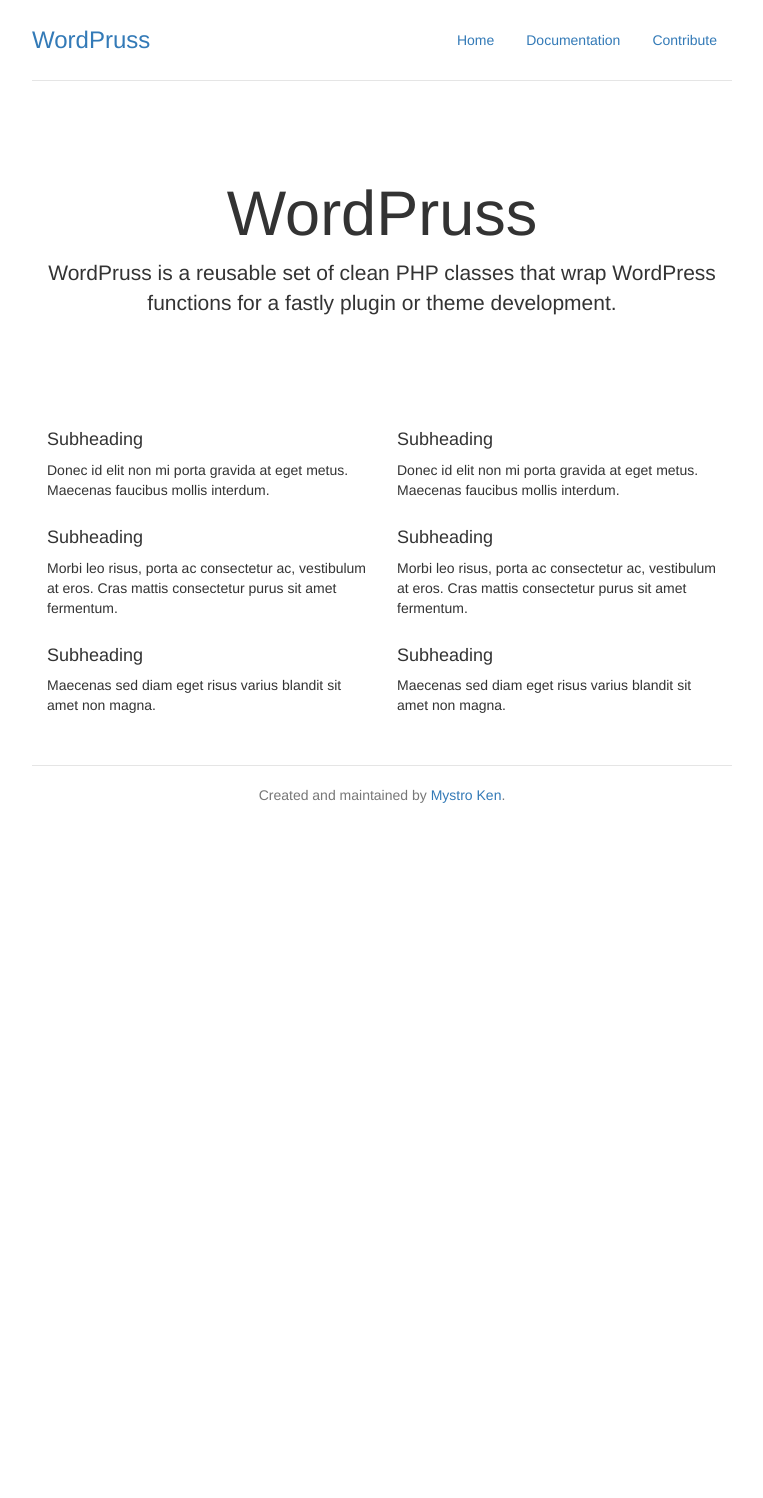
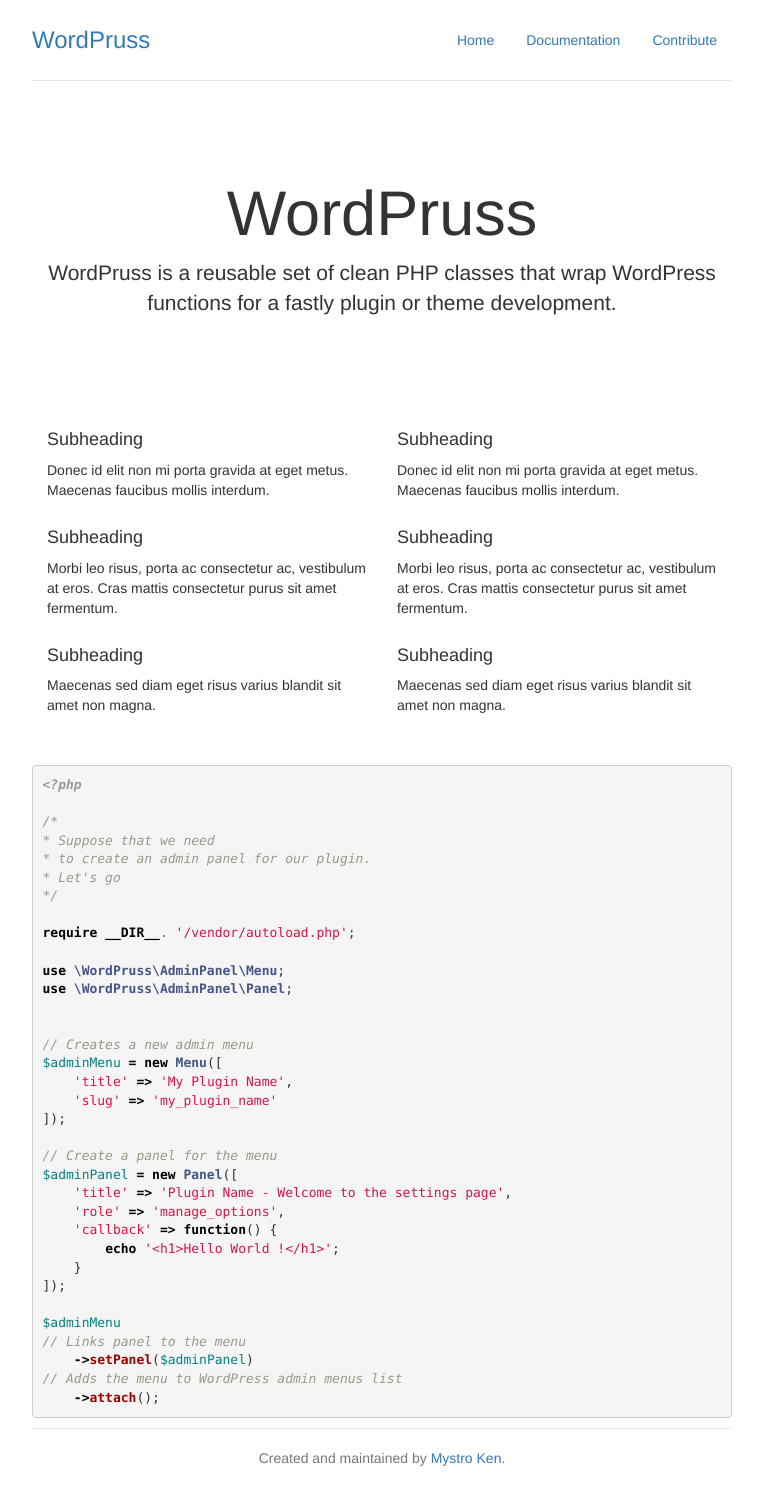
Before and after one commit to mystroken/wordpruss, a Jekyll site: the page built from index.html, in a window 1280 px wide. Shown: the whole page, without its empty margins (258-1021 px from the left). Built offline with Jekyll 4.4.1, drawn with Linux system fonts in a browser that asks for light colours; before the commit the page ends 900 px from its top, so only the background shows below that.

Commit message:
Add code highlighting

```diff
--- a/_config.yml
+++ b/_config.yml
@@ -7,3 +7,5 @@ sass:
 
 # Serving
 #baseurl: /wordpruss
+
+highlighter: rouge
--- a/_layouts/default.html
+++ b/_layouts/default.html
@@ -33,7 +33,7 @@
     {{ content }}
 
         <footer class="footer">
-            <p>Created and maintained by <a href="https://twitter.com/mystroken">Mystro Ken</a>.</p>
+            <p>Created and maintained by <a href="https://twitter.com/mystroken" target="_blank">Mystro Ken</a>.</p>
         </footer>
 
     </div> <!-- /container -->
--- /dev/null
+++ b/assets/css/_rouge-github.scss
@@ -0,0 +1,65 @@
+.highlight .hll { background-color: #ffffcc }
+.highlight  { background: #ffffff; }
+.highlight .c { color: #999988; font-style: italic } /* Comment */
+.highlight .err { color: #a61717; background-color: #e3d2d2 } /* Error */
+.highlight .k { color: #000000; font-weight: bold } /* Keyword */
+.highlight .o { color: #000000; font-weight: bold } /* Operator */
+.highlight .ch { color: #999988; font-style: italic } /* Comment.Hashbang */
+.highlight .cm { color: #999988; font-style: italic } /* Comment.Multiline */
+.highlight .cp { color: #999999; font-weight: bold; font-style: italic } /* Comment.Preproc */
+.highlight .cpf { color: #999988; font-style: italic } /* Comment.PreprocFile */
+.highlight .c1 { color: #999988; font-style: italic } /* Comment.Single */
+.highlight .cs { color: #999999; font-weight: bold; font-style: italic } /* Comment.Special */
+.highlight .gd { color: #000000; background-color: #ffdddd } /* Generic.Deleted */
+.highlight .ge { color: #000000; font-style: italic } /* Generic.Emph */
+.highlight .gr { color: #aa0000 } /* Generic.Error */
+.highlight .gh { color: #999999 } /* Generic.Heading */
+.highlight .gi { color: #000000; background-color: #ddffdd } /* Generic.Inserted */
+.highlight .go { color: #888888 } /* Generic.Output */
+.highlight .gp { color: #555555 } /* Generic.Prompt */
+.highlight .gs { font-weight: bold } /* Generic.Strong */
+.highlight .gu { color: #aaaaaa } /* Generic.Subheading */
+.highlight .gt { color: #aa0000 } /* Generic.Traceback */
+.highlight .kc { color: #000000; font-weight: bold } /* Keyword.Constant */
+.highlight .kd { color: #000000; font-weight: bold } /* Keyword.Declaration */
+.highlight .kn { color: #000000; font-weight: bold } /* Keyword.Namespace */
+.highlight .kp { color: #000000; font-weight: bold } /* Keyword.Pseudo */
+.highlight .kr { color: #000000; font-weight: bold } /* Keyword.Reserved */
+.highlight .kt { color: #445588; font-weight: bold } /* Keyword.Type */
+.highlight .m { color: #009999 } /* Literal.Number */
+.highlight .s { color: #dd1144 } /* Literal.String */
+.highlight .na { color: #008080 } /* Name.Attribute */
+.highlight .nb { color: #0086B3 } /* Name.Builtin */
+.highlight .nc { color: #445588; font-weight: bold } /* Name.Class */
+.highlight .no { color: #008080 } /* Name.Constant */
+.highlight .nd { color: #3c5d5d; font-weight: bold } /* Name.Decorator */
+.highlight .ni { color: #800080 } /* Name.Entity */
+.highlight .ne { color: #990000; font-weight: bold } /* Name.Exception */
+.highlight .nf { color: #990000; font-weight: bold } /* Name.Function */
+.highlight .nl { color: #990000; font-weight: bold } /* Name.Label */
+.highlight .nn { color: #555555 } /* Name.Namespace */
+.highlight .nt { color: #000080 } /* Name.Tag */
+.highlight .nv { color: #008080 } /* Name.Variable */
+.highlight .ow { color: #000000; font-weight: bold } /* Operator.Word */
+.highlight .w { color: #bbbbbb } /* Text.Whitespace */
+.highlight .mb { color: #009999 } /* Literal.Number.Bin */
+.highlight .mf { color: #009999 } /* Literal.Number.Float */
+.highlight .mh { color: #009999 } /* Literal.Number.Hex */
+.highlight .mi { color: #009999 } /* Literal.Number.Integer */
+.highlight .mo { color: #009999 } /* Literal.Number.Oct */
+.highlight .sb { color: #dd1144 } /* Literal.String.Backtick */
+.highlight .sc { color: #dd1144 } /* Literal.String.Char */
+.highlight .sd { color: #dd1144 } /* Literal.String.Doc */
+.highlight .s2 { color: #dd1144 } /* Literal.String.Double */
+.highlight .se { color: #dd1144 } /* Literal.String.Escape */
+.highlight .sh { color: #dd1144 } /* Literal.String.Heredoc */
+.highlight .si { color: #dd1144 } /* Literal.String.Interpol */
+.highlight .sx { color: #dd1144 } /* Literal.String.Other */
+.highlight .sr { color: #009926 } /* Literal.String.Regex */
+.highlight .s1 { color: #dd1144 } /* Literal.String.Single */
+.highlight .ss { color: #990073 } /* Literal.String.Symbol */
+.highlight .bp { color: #999999 } /* Name.Builtin.Pseudo */
+.highlight .vc { color: #008080 } /* Name.Variable.Class */
+.highlight .vg { color: #008080 } /* Name.Variable.Global */
+.highlight .vi { color: #008080 } /* Name.Variable.Instance */
+.highlight .il { color: #009999 } /* Literal.Number.Integer.Long */
--- a/assets/css/style.scss
+++ b/assets/css/style.scss
@@ -59,3 +59,4 @@
 
 // Customizing
 @import "custom";
+@import "rouge-github";
--- a/index.html
+++ b/index.html
@@ -33,3 +33,42 @@ title: WordPruss
          <p>Maecenas sed diam eget risus varius blandit sit amet non magna.</p>
        </div>
      </div>
+
+
+{% highlight php %}
+<?php
+
+/*
+* Suppose that we need
+* to create an admin panel for our plugin.
+* Let's go
+*/
+
+require __DIR__. '/vendor/autoload.php';
+
+use \WordPruss\AdminPanel\Menu;
+use \WordPruss\AdminPanel\Panel;
+
+
+// Creates a new admin menu
+$adminMenu = new Menu([
+    'title' => 'My Plugin Name',
+    'slug' => 'my_plugin_name'
+]);
+
+// Create a panel for the menu
+$adminPanel = new Panel([
+    'title' => 'Plugin Name - Welcome to the settings page',
+    'role' => 'manage_options',
+    'callback' => function() {
+        echo '<h1>Hello World !</h1>';
+    }
+]);
+
+$adminMenu
+// Links panel to the menu
+    ->setPanel($adminPanel)
+// Adds the menu to WordPress admin menus list
+    ->attach();
+
+{% endhighlight %}
```
